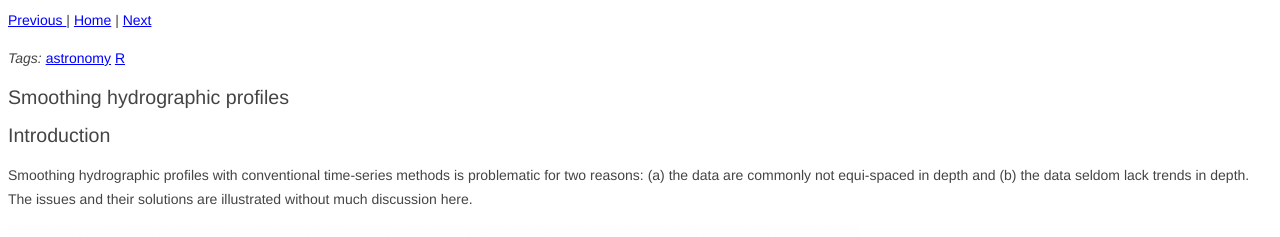
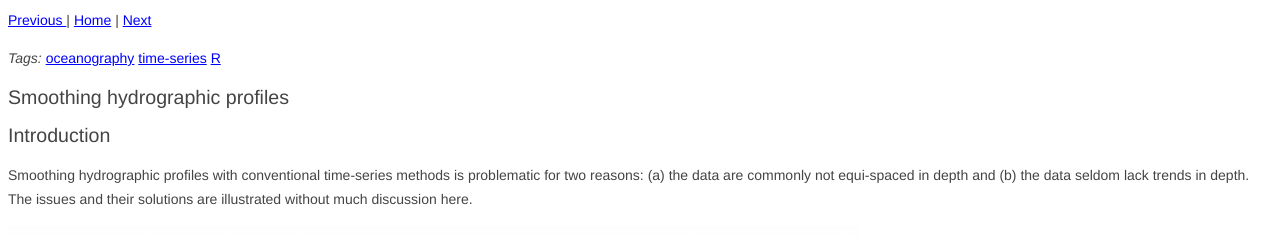
Before and after one commit to dankelley/dankelley.github.io, a Jekyll site: the page built from _posts/2014-01-11-smoothing-hydrographic-profiles.md, in a window 1280 px wide. Shown: the top 237 px of the page. Built offline with Jekyll 4.4.1, drawn with Linux system fonts in a browser that asks for light colours; comment, search, counter and statistics services are not loaded.

Commit message:
profiles

```diff
--- a/_posts/2014-01-11-smoothing-hydrographic-profiles.md
+++ b/_posts/2014-01-11-smoothing-hydrographic-profiles.md
@@ -1,7 +1,7 @@
 ---
 layout: post
 title: Smoothing hydrographic profiles
-tags: [astronomy, R]
+tags: [oceanography, time-series, R]
 category: R
 year: 2014
 month: 01
```
Also changed, not shown: 2 other files.
